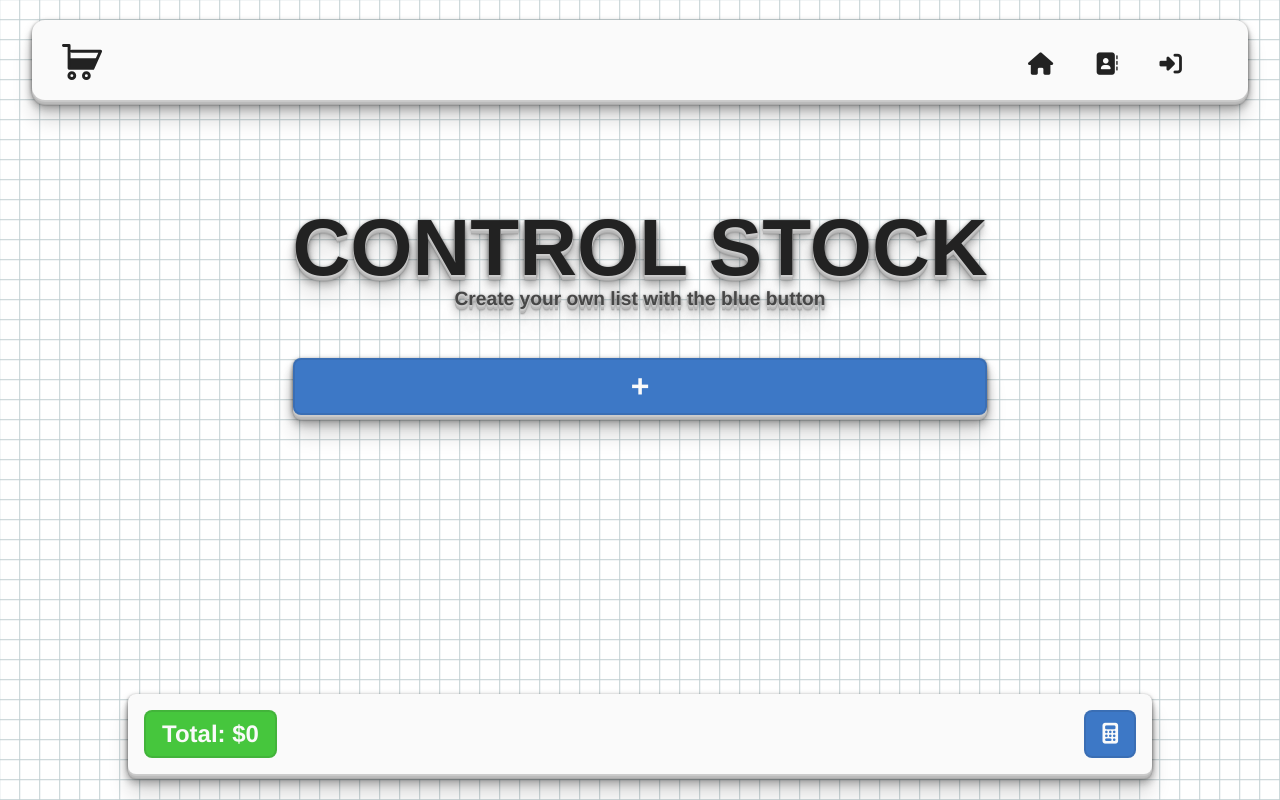
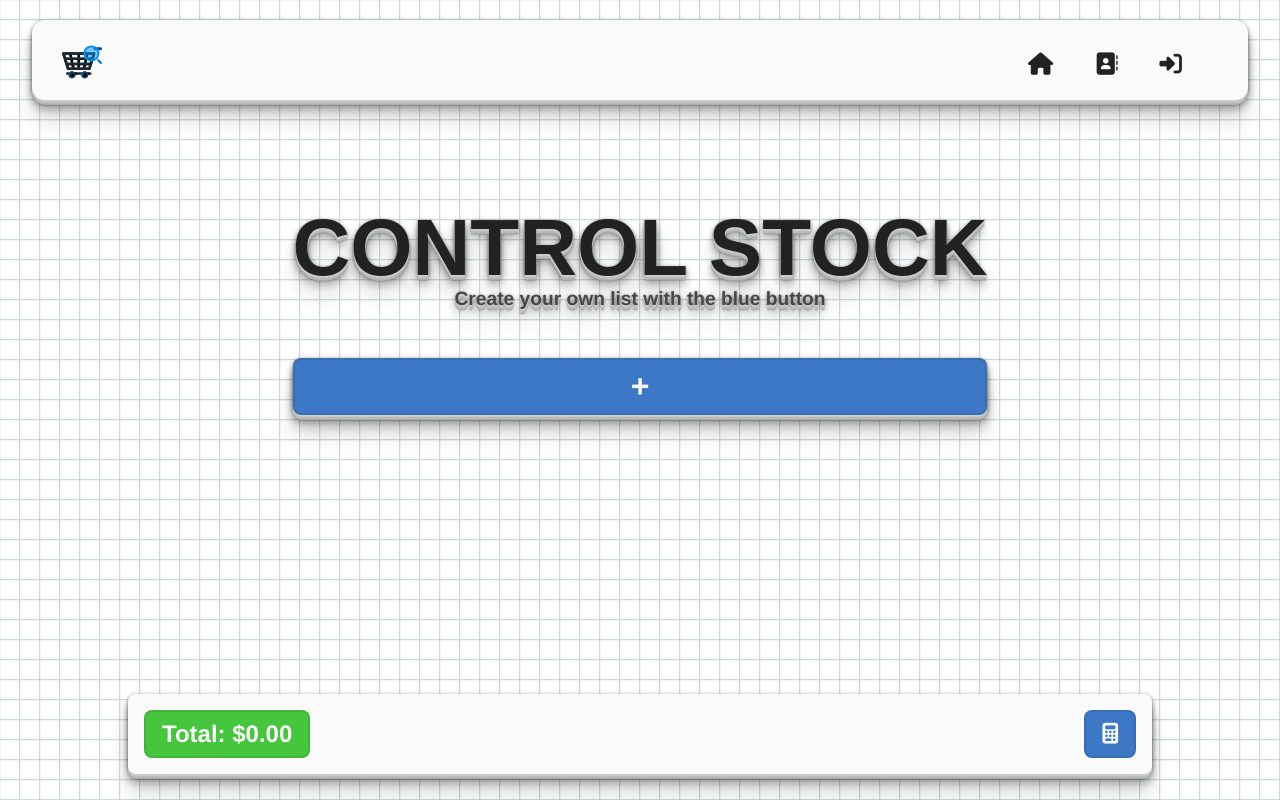
Before and after one commit to JoaGal/Stock, a React (Vite) app in the folder client/: page / in a window 1280 px wide. Built offline with nearby package versions, Linux system fonts and the light colour scheme.

Commit message:
Change logo and Control total price

```diff
--- a/client/src/components/data/CalculatorData.jsx
+++ b/client/src/components/data/CalculatorData.jsx
@@ -16,5 +16,5 @@ export const CalculatorData = [
     { value: "0", cName: "equals" },
     { value: "00", cName: "number" },
     { value: ".", cName: "number" },
-    { value: "=", cName: "clear" },
+    { value: "=", cName: "equal" },
     ];
--- a/client/src/pages/Home.jsx
+++ b/client/src/pages/Home.jsx
@@ -51,7 +51,7 @@ export const Home = () => {
         ))}
       </div>
       <div className="home_container-price boxShadow">
-        <h1>Total: ${totalPrice}</h1>
+        <h1>Total: ${totalPrice.toFixed(2)}</h1>
         <button onClick={() => setCalculator(true)}>
           <i className="fa-solid fa-calculator" />
         </button>
```
Also changed, not shown: client/public/vite.svg, client/src/assets/logo.svg.
